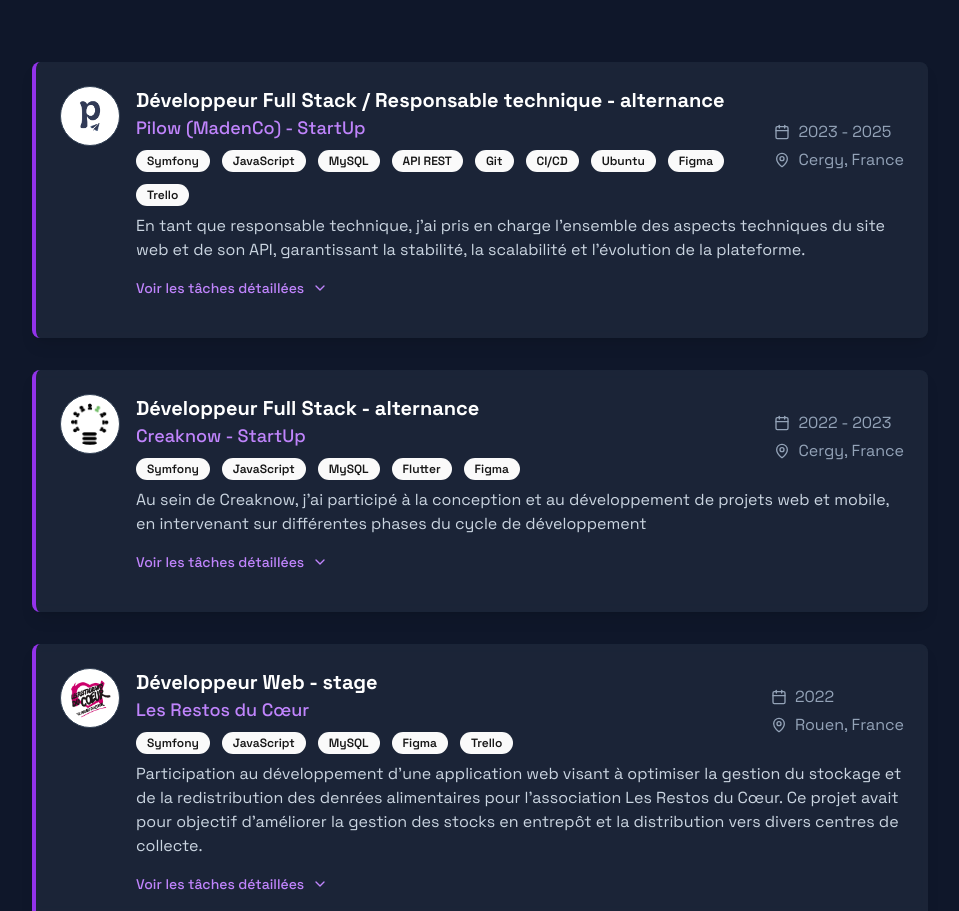
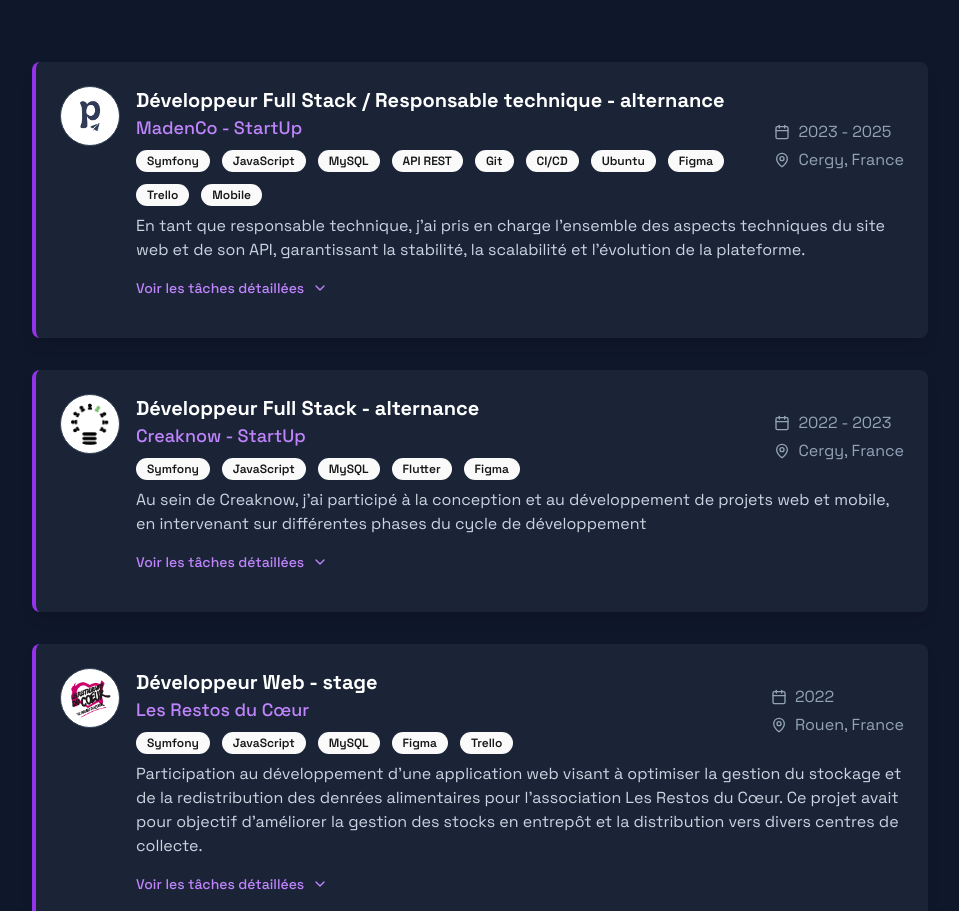
Before and after one commit to RomainRamanzin/portfolio, a Next.js app: page / in a window 1280 px wide. Shown: the part 974-1885 px from the top of the page, without its empty margins (160-1119 px from the left). Built offline with nearby package versions, Linux system fonts and the light colour scheme.

Commit message:
feat : edit xp name

```diff
--- a/components/Experience.tsx
+++ b/components/Experience.tsx
@@ -6,7 +6,7 @@
 const experiences = [
   {
     title: "Développeur Full Stack / Responsable technique - alternance",
-    company: "Pilow (MadenCo) - StartUp",
+    company: "MadenCo - StartUp",
     period: "2023 - 2025",
     location: "Cergy, France",
     logo: "./logo/pilow-logo.png",
@@ -30,6 +30,7 @@
       "Ubuntu",
       "Figma",
       "Trello",
+      "Mobile",
     ],
   },
   {
```
